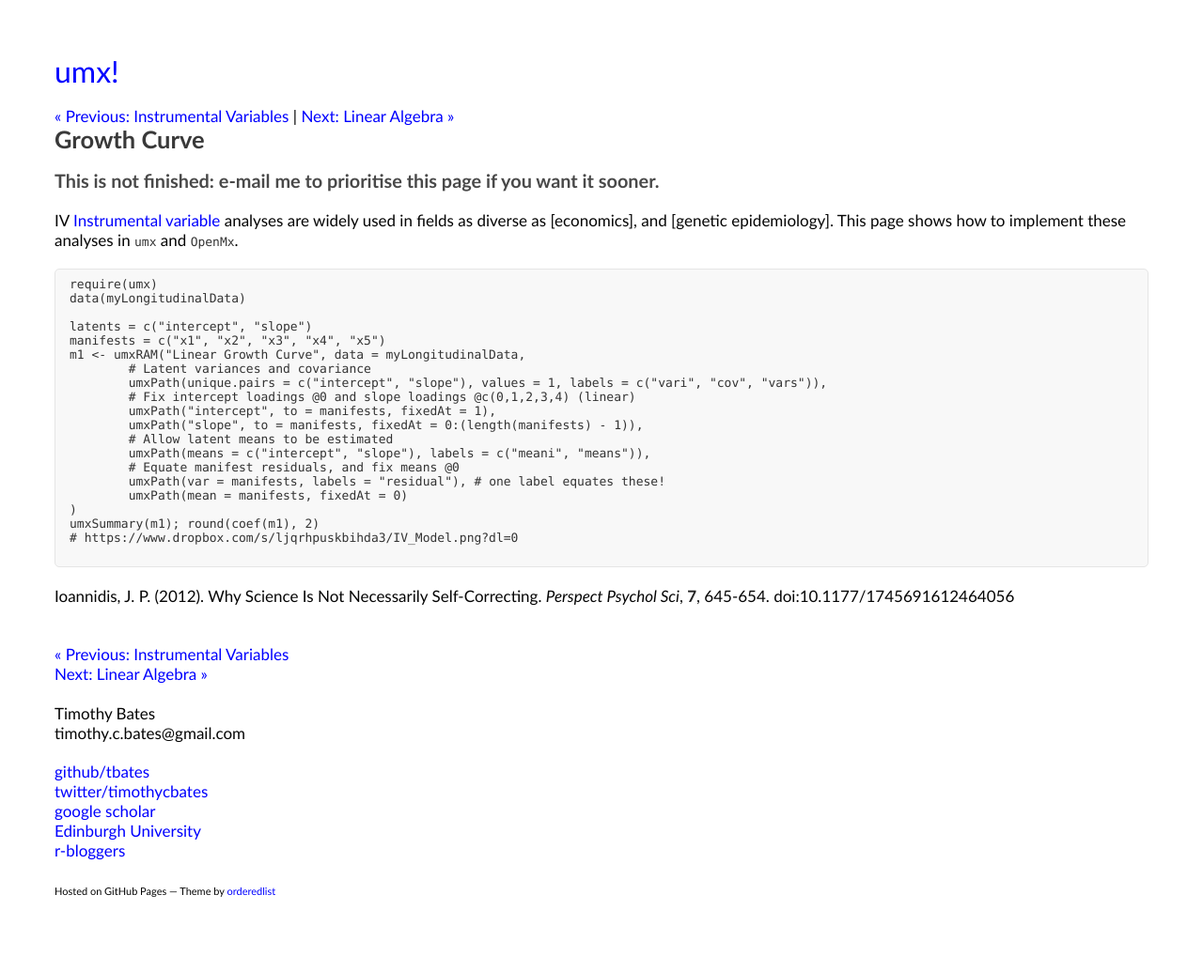
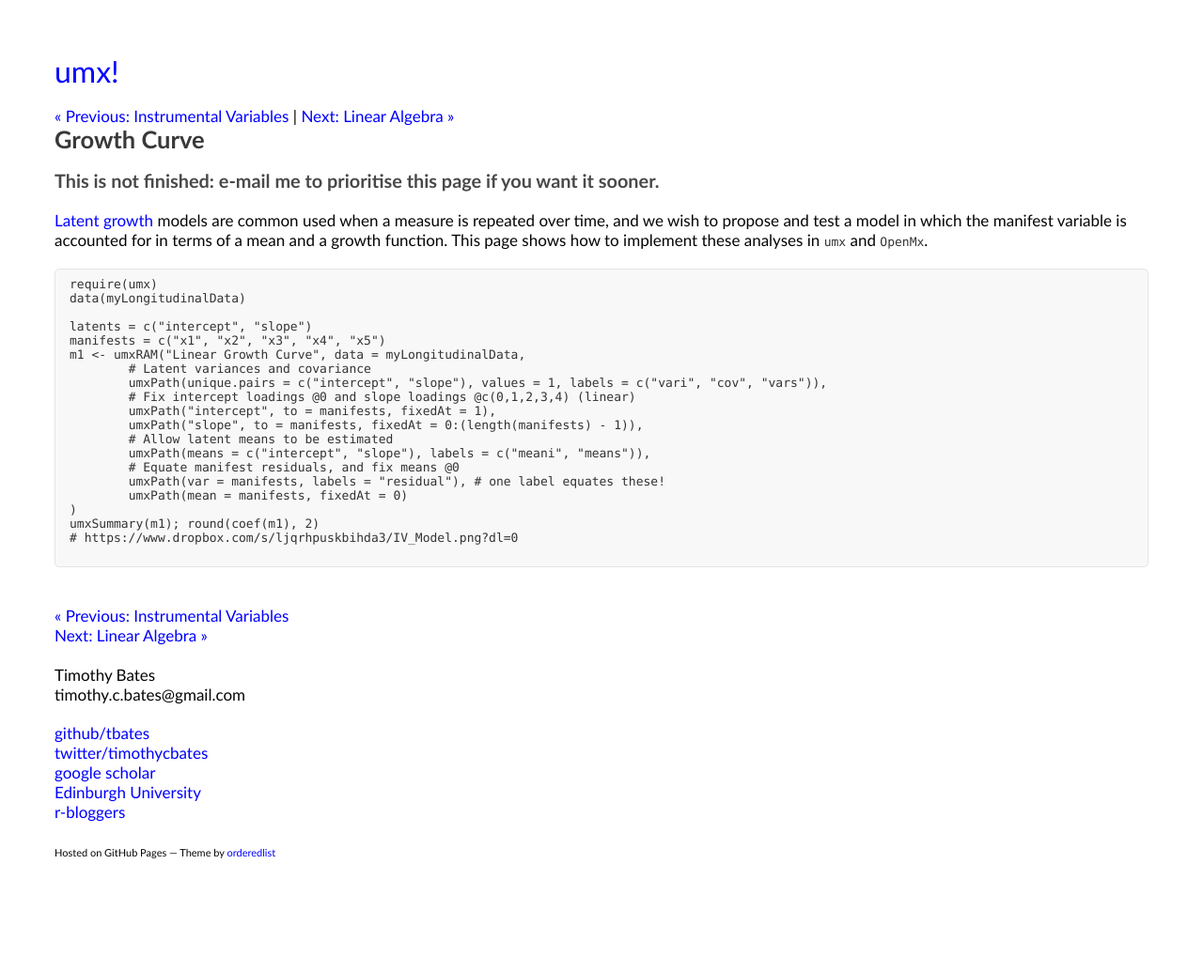
Before and after one commit to tbates/tbates.github.io, a Jekyll site: the page built from _posts/1970-08-13-models-growth_curve.markdown, in a window 1280 px wide. Shown: the whole page at 94% size. Built offline with Jekyll 4.4.1, drawn with Linux system fonts in a browser that asks for light colours; after the commit the page ends 994 px from its top, so only the background shows below that.

Commit message:
link and update

````diff
--- a/_posts/1970-08-13-models-growth_curve.markdown
+++ b/_posts/1970-08-13-models-growth_curve.markdown
@@ -8,7 +8,7 @@
 
 ### This is not finished: e-mail me to prioritise this page if you want it sooner.
 
-IV [Instrumental variable](https://en.wikipedia.org/wiki/Instrumental_variable) analyses are widely used in fields as diverse as [economics], and [genetic epidemiology]. This page shows how to implement these analyses in `umx` and `OpenMx`.
+[Latent growth](https://en.wikipedia.org/wiki/Latent_growth_modeling) models are common used when a measure is repeated over time, and we wish to propose and test a model in which the manifest variable is accounted for in terms of a mean and a growth function. This page shows how to implement these analyses in `umx` and `OpenMx`.
 
 
 ```splus
@@ -33,5 +33,3 @@
 # https://www.dropbox.com/s/ljqrhpuskbihda3/IV_Model.png?dl=0
 
 ```
-
-Ioannidis, J. P. (2012). Why Science Is Not Necessarily Self-Correcting. *Perspect Psychol Sci*, **7**, 645-654. doi:10.1177/1745691612464056
````
